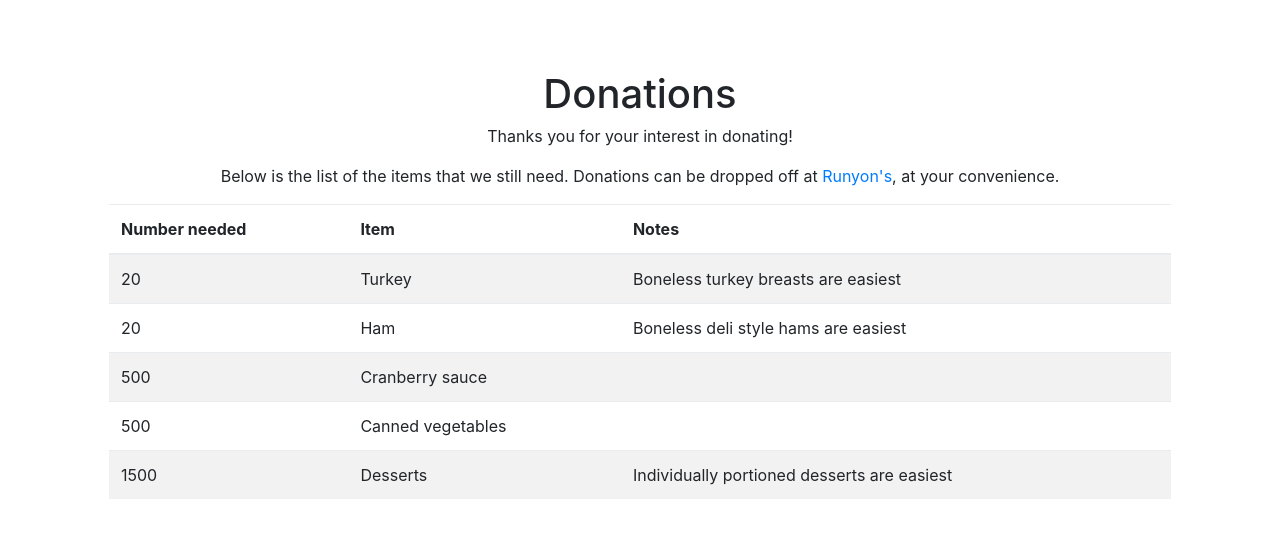
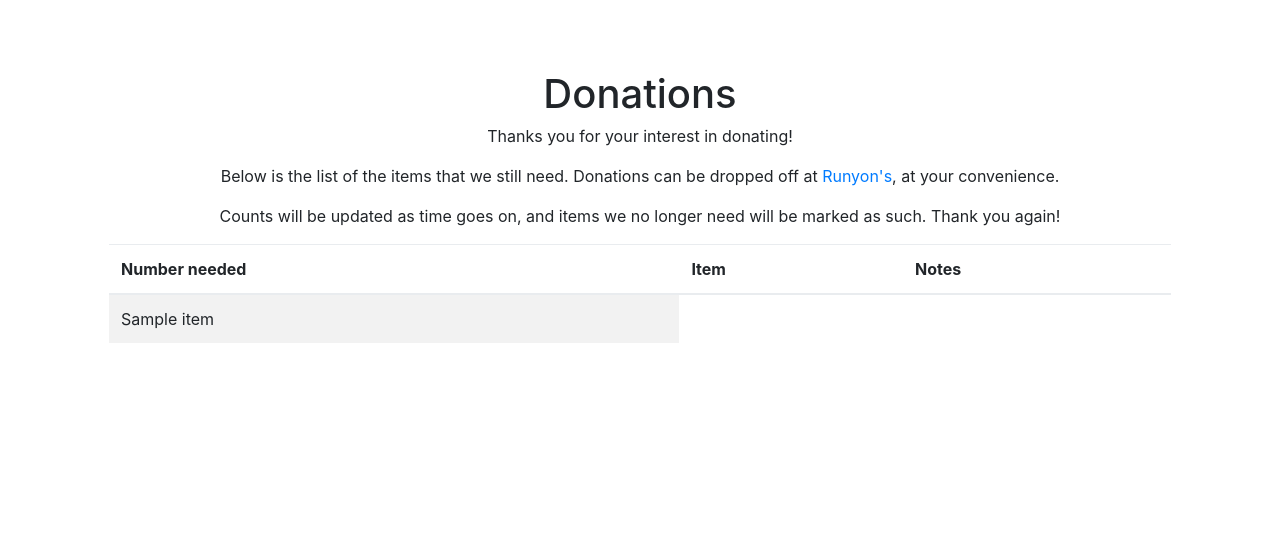
Before and after one commit to cmcg513/runyons-thanksgiving, a Django app: template website/donations/templates/donations/index.html in a window 1280 px wide. Shown: the part 56-594 px from the top of the page. Run offline with Django 3.2, Linux system fonts and the light colour scheme; the template is opened without the code that fills it: most values are stand-ins (such as "Sample title", 1, 10 or a date in 2020); parts of the project's set-up code (start-up, migrations or seed data) failed here and were passed over; some libraries are stand-ins or nearby versions.

Commit message:
adding dynamic loading of donation items

```diff
--- a/website/donations/templates/donations/index.html
+++ b/website/donations/templates/donations/index.html
@@ -12,8 +12,16 @@
     <p>
         Thanks you for your interest in donating!
     </p>
+    {% if error_msg %}
+        <p>
+            {{ error_msg }}
+        </p>
+    {% else %}
         <p>
             Below is the list of the items that we still need. Donations can be dropped off at <a href="https://www.google.com/maps/place/Runyon's/@40.6661078,-73.4869976,18z/data=!4m12!1m6!3m5!1s0x89c27f6b0031b92d:0x7f5d67ebb1198b96!2sRunyon's!8m2!3d40.6660488!4d-73.4860803!3m4!1s0x89c27f6b0031b92d:0x7f5d67ebb1198b96!8m2!3d40.6660488!4d-73.4860803">Runyon's</a>, at your convenience.
+        </p>
+        <p>
+            Counts will be updated as time goes on, and items we no longer need will be marked as such. Thank you again!
         </p>
         <table id="items-needed" class="table table-striped">
             <thead>
@@ -24,31 +32,14 @@
                 </tr>
             </thead>
             <tbody>
+                {% for row in donations %}
                 <tr>
-            <td>20</td>
-            <td>Turkey</td>
-            <td>Boneless turkey breasts are easiest</td>
+                    {% for item in row %}
+                    <td> {{ item }} </td>
+                    {% endfor %}
                 </tr>
-        <tr>
-            <td>20</td>
-            <td>Ham</td>
-            <td>Boneless deli style hams are easiest</td>
-        </tr>
-        <tr>
-            <td>500</td>
-            <td>Cranberry sauce</td>
-            <td></td>
-        </tr>
-        <tr>
-            <td>500</td>
-            <td>Canned vegetables</td>
-            <td></td>
-        </tr>
-        <tr>
-            <td>1500</td>
-            <td>Desserts</td>
-            <td>Individually portioned desserts are easiest</td>
-        </tr>
+                {% endfor %}
             </tbody>
         </table>
+    {% endif %}
 {% endblock %}
```
Also changed, not shown: website/donations/views.py (+21 -1 lines). Lines whose indentation alone changed are shown as unchanged.
